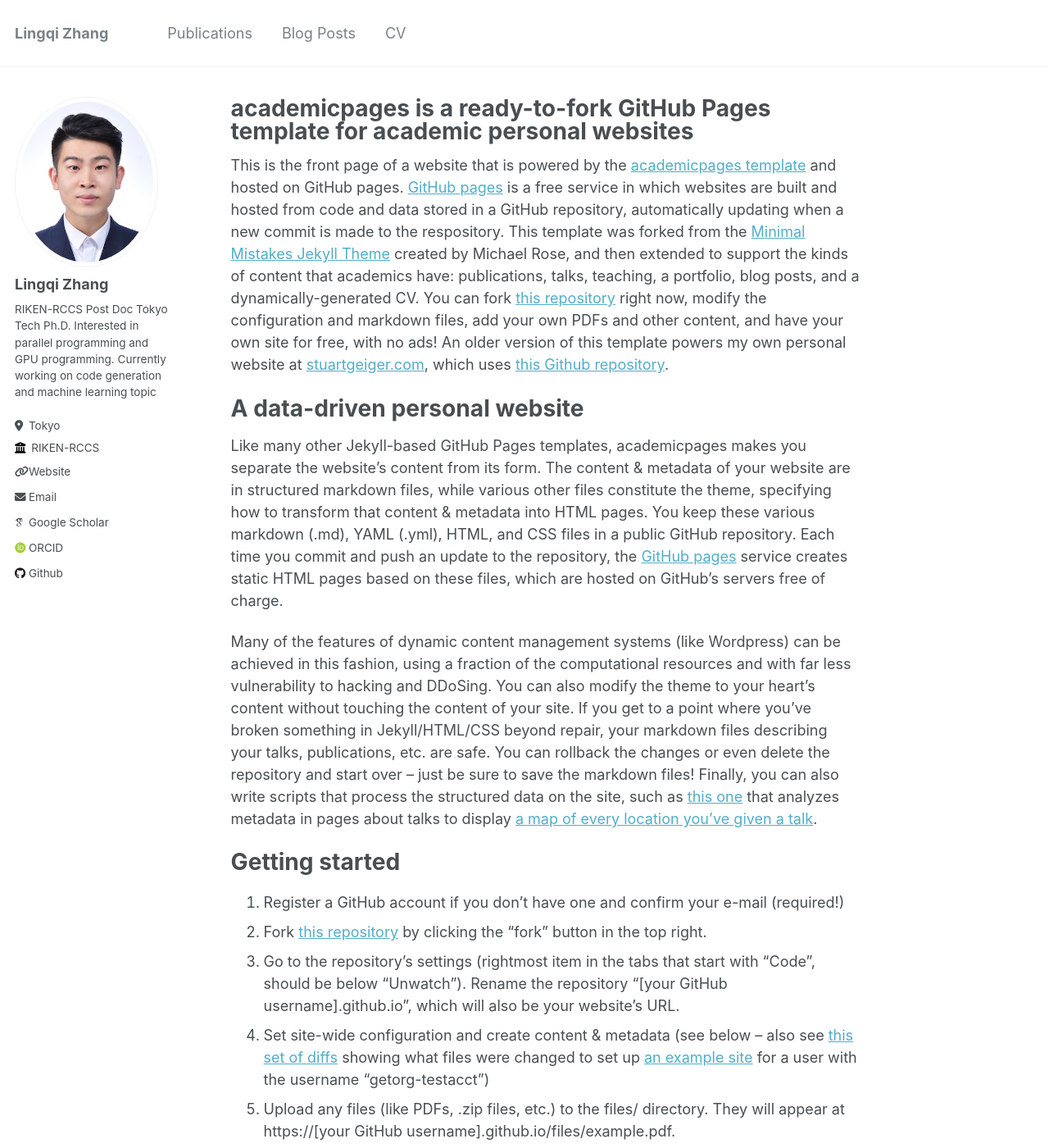
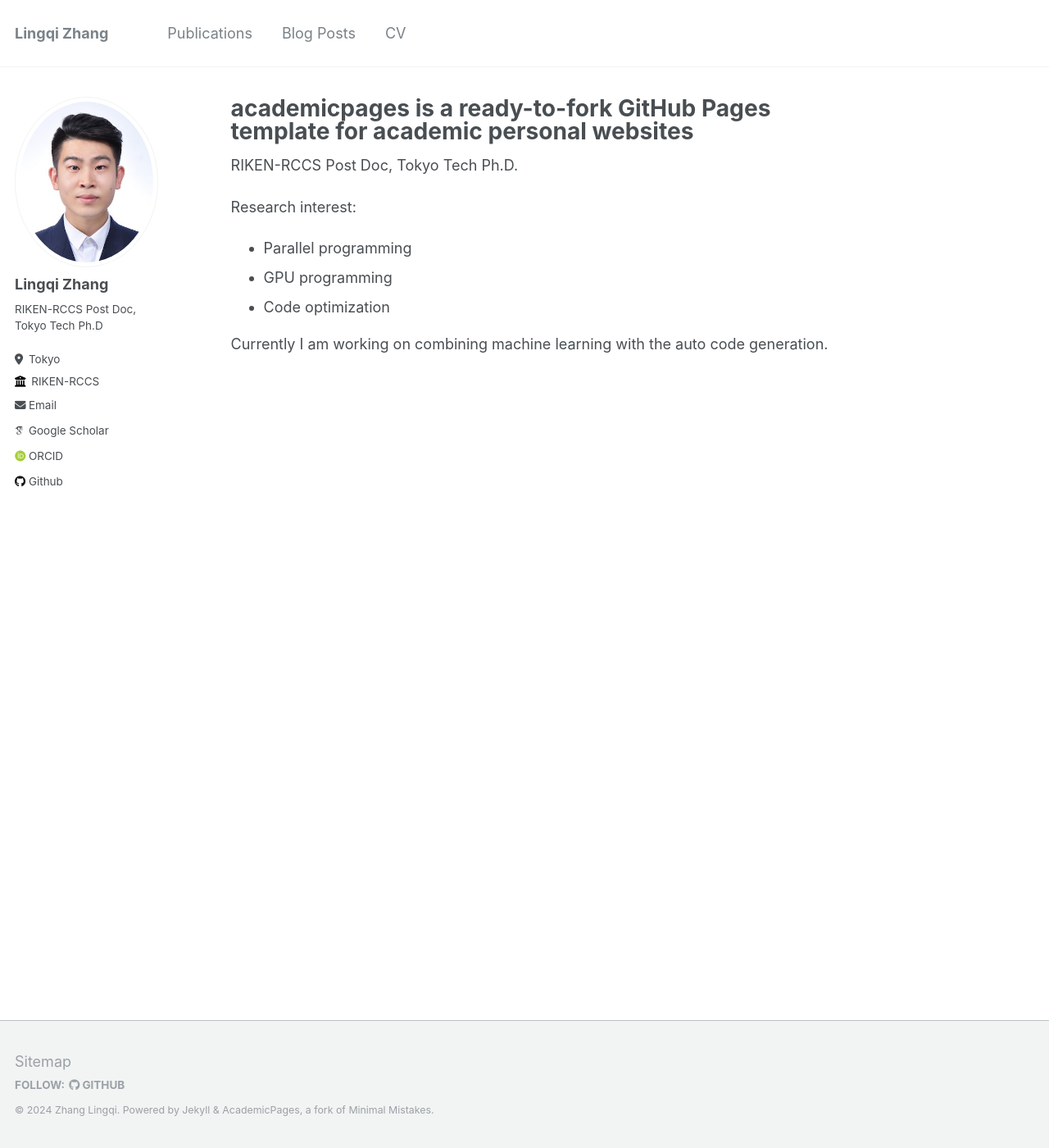
Before and after one commit to lingqizhang/lingqizhang.github.io, a Jekyll site: the page built from _pages/about.md, in a window 1280 px wide and 1400 px high. Shown: the whole window at 82% size. Built offline with Jekyll 4.4.1, drawn with Linux system fonts in a browser that asks for light colours; some web fonts are replaced; some of the changed text lies outside the part shown.

Commit message:
Unseen unnecesasry contents

```diff
--- a/_config.yml
+++ b/_config.yml
@@ -24,10 +24,10 @@ author:
   avatar           : "lingqi_profile.jpeg"
   name             : "Lingqi Zhang"
   pronouns         : # example: "she/her"
-  bio              : "RIKEN-RCCS Post Doc Tokyo Tech Ph.D. Interested in parallel programming and GPU programming. Currently working on code generation and machine learning topic"
+  bio              : "RIKEN-RCCS Post Doc, Tokyo Tech Ph.D"
   location         : "Tokyo"
   employer         : "RIKEN-RCCS"
-  uri              : "https://www.r-ccs.riken.jp/en/"
+  uri              : #"https://www.r-ccs.riken.jp/en/"
   email            : "lingqi.zhang@riken.jp"
 
   # Academic websites
--- a/_includes/footer.html
+++ b/_includes/footer.html
@@ -17,7 +17,7 @@
     {% if site.author.bitbucket %}
       <li><a href="http://bitbucket.org/{{ site.author.bitbucket }}"><i class="fab fa-bitbucket" aria-hidden="true"></i> Bitbucket</a></li>
     {% endif %}
-    <li><a href="{% if site.atom_feed.path %}{{ site.atom_feed.path }}{% else %}{{ base_path }}/feed.xml{% endif %}"><i class="fa fa-fw fa-rss-square" aria-hidden="true"></i> {{ site.data.ui-text[site.locale].feed_label | default: "Feed" }}</a></li>
+    <!-- <li><a href="{% if site.atom_feed.path %}{{ site.atom_feed.path }}{% else %}{{ base_path }}/feed.xml{% endif %}"><i class="fa fa-fw fa-rss-square" aria-hidden="true"></i> {{ site.data.ui-text[site.locale].feed_label | default: "Feed" }}</a></li> -->
   </ul>
 </div>
 
--- a/_pages/about.md
+++ b/_pages/about.md
@@ -7,7 +7,18 @@ redirect_from:
   - /about.html
 ---
 
-This is the front page of a website that is powered by the [academicpages template](https://github.com/academicpages/academicpages.github.io) and hosted on GitHub pages. [GitHub pages](https://pages.github.com) is a free service in which websites are built and hosted from code and data stored in a GitHub repository, automatically updating when a new commit is made to the respository. This template was forked from the [Minimal Mistakes Jekyll Theme](https://mmistakes.github.io/minimal-mistakes/) created by Michael Rose, and then extended to support the kinds of content that academics have: publications, talks, teaching, a portfolio, blog posts, and a dynamically-generated CV. You can fork [this repository](https://github.com/academicpages/academicpages.github.io) right now, modify the configuration and markdown files, add your own PDFs and other content, and have your own site for free, with no ads! An older version of this template powers my own personal website at [stuartgeiger.com](http://stuartgeiger.com), which uses [this Github repository](https://github.com/staeiou/staeiou.github.io).
+RIKEN-RCCS Post Doc, Tokyo Tech Ph.D.
+
+Research interest:
+- Parallel programming
+- GPU programming
+- Code optimization
+
+Currently I am working on combining machine learning with the auto code generation.
+
+<!-- I am interested in parallel programming, GPU programming, code optimization. Currently working on code generation and machine learning topic -->
+
+<!-- This is the front page of a website that is powered by the [academicpages template](https://github.com/academicpages/academicpages.github.io) and hosted on GitHub pages. [GitHub pages](https://pages.github.com) is a free service in which websites are built and hosted from code and data stored in a GitHub repository, automatically updating when a new commit is made to the respository. This template was forked from the [Minimal Mistakes Jekyll Theme](https://mmistakes.github.io/minimal-mistakes/) created by Michael Rose, and then extended to support the kinds of content that academics have: publications, talks, teaching, a portfolio, blog posts, and a dynamically-generated CV. You can fork [this repository](https://github.com/academicpages/academicpages.github.io) right now, modify the configuration and markdown files, add your own PDFs and other content, and have your own site for free, with no ads! An older version of this template powers my own personal website at [stuartgeiger.com](http://stuartgeiger.com), which uses [this Github repository](https://github.com/staeiou/staeiou.github.io).
 
 A data-driven personal website
 ======
@@ -46,4 +57,4 @@ Example: editing a markdown file for a talk
 
 For more info
 ------
-More info about configuring academicpages can be found in [the guide](https://academicpages.github.io/markdown/). The [guides for the Minimal Mistakes theme](https://mmistakes.github.io/minimal-mistakes/docs/configuration/) (which this theme was forked from) might also be helpful.
+More info about configuring academicpages can be found in [the guide](https://academicpages.github.io/markdown/). The [guides for the Minimal Mistakes theme](https://mmistakes.github.io/minimal-mistakes/docs/configuration/) (which this theme was forked from) might also be helpful. -->
```
